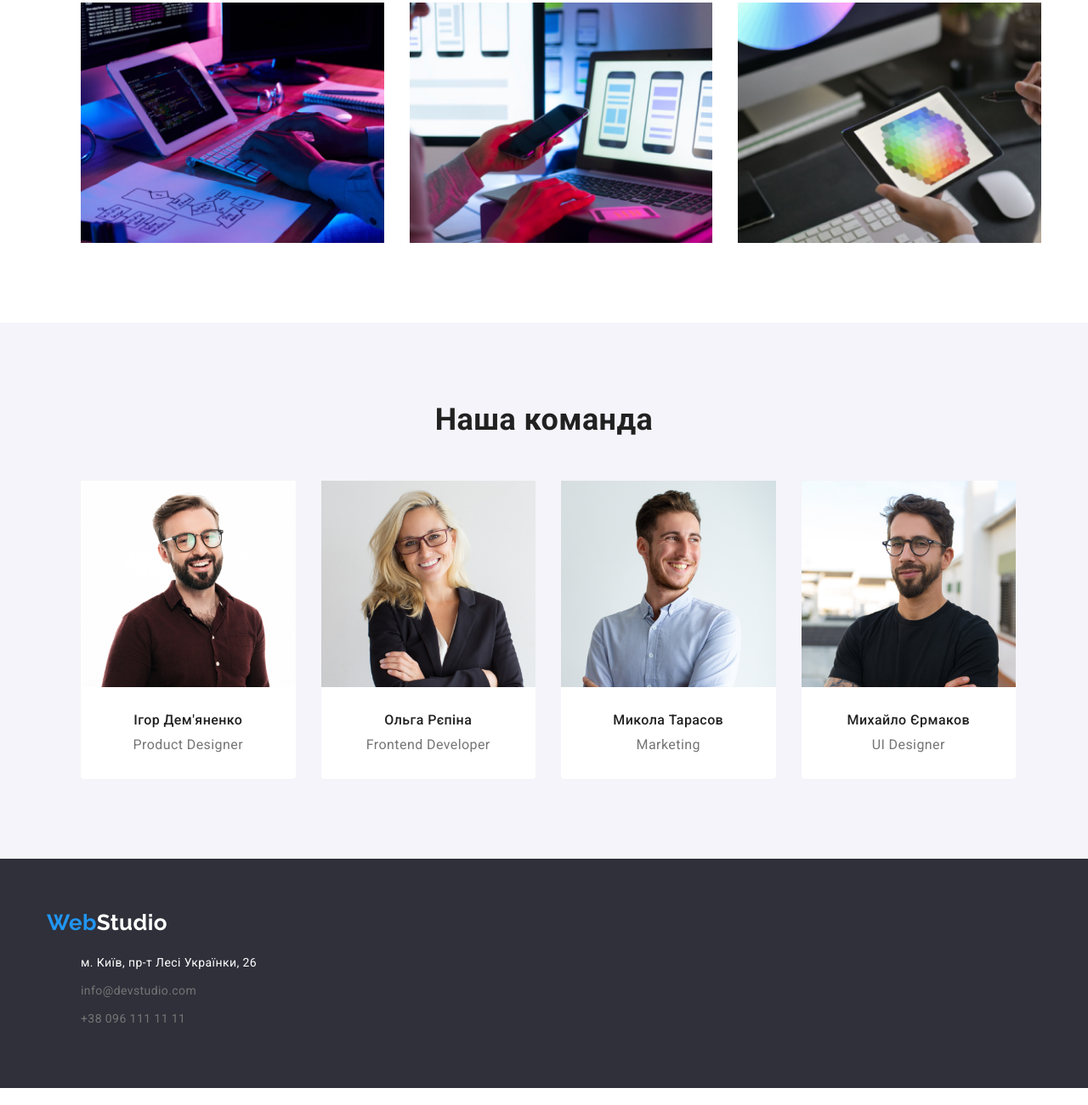
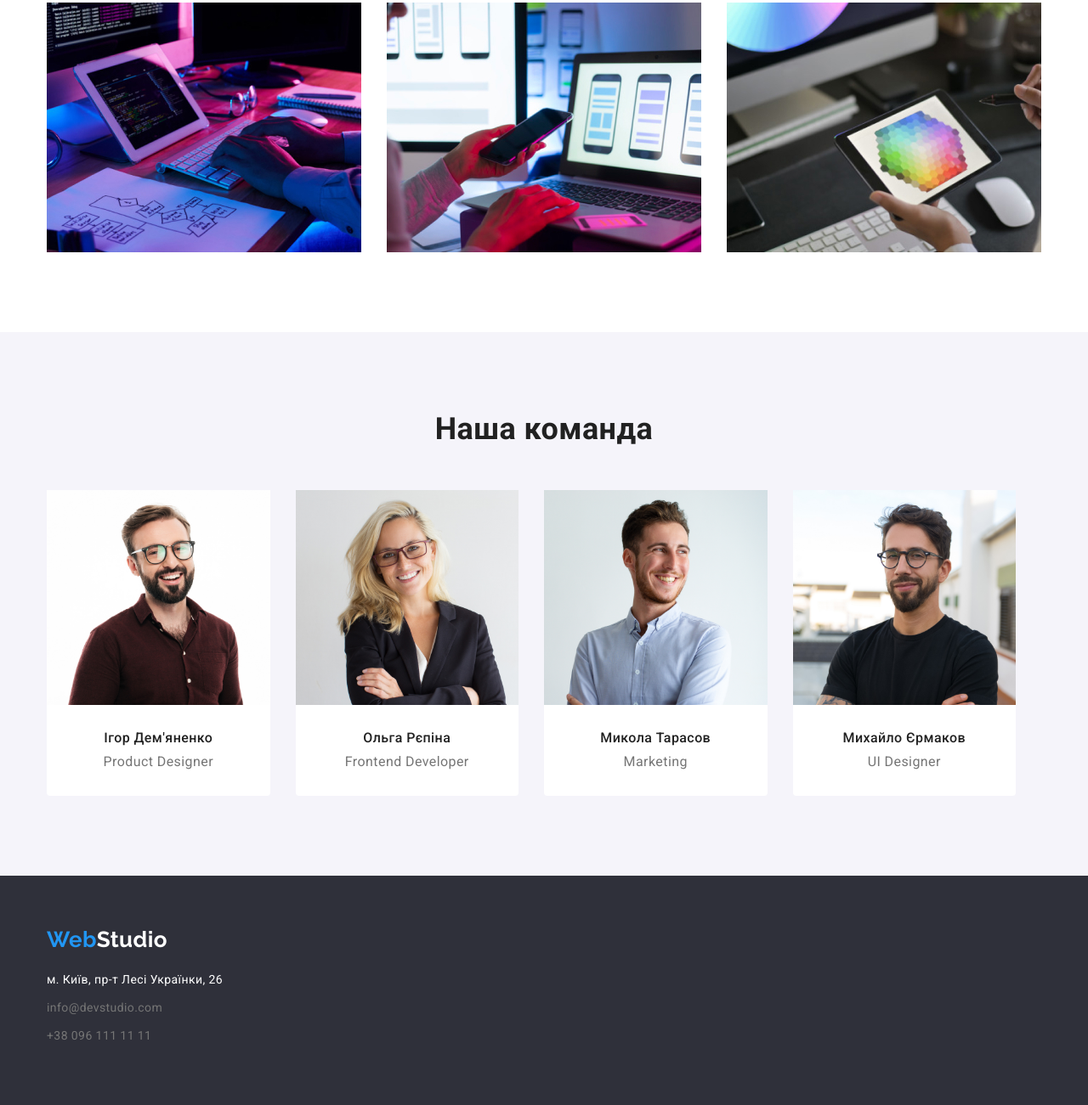
Before and after one commit to GoncharenkoDenis/goit-markup-hw-03, a plain HTML site: page index.html in a window 1280 px wide. Shown: the part 1154-2455 px from the top of the page at 85% size. Drawn offline with nearby package versions, Linux system fonts and the light colour scheme.

Commit message:
Update styles.css

```diff
--- a/css/styles.css
+++ b/css/styles.css
@@ -17,6 +17,7 @@
     --second-bg-color:#F5F4FA;
 }
 ul{
+    padding: 0;
     margin-left: auto;
     margin-top: 0;
     margin-bottom: 0;
@@ -123,9 +124,6 @@ letter-spacing: 0.02em;
 .site-nav .link.current{
     color: var(--accent-color);
 }
-/* .contact{
-    justify-content: flex-end;
-} */
 .contact .contact-list {
     text-decoration: none;
     font-weight: 500;
@@ -133,6 +131,7 @@ line-height: 1.1;
 letter-spacing: 0.02em;
 }
 .contact{
+    margin-left: auto;
     display: flex;
     list-style: none;
 }
@@ -174,6 +173,10 @@ letter-spacing: 0.02em;
 }
 .hero-button{
     background-color:var(--accent-color);
+}
+/* Чим ми займаємося */
+.job{
+    padding-top: 0;
 }
 /* Section */
 .team{
@@ -319,7 +322,9 @@ line-height: 1.19;
 margin-bottom: 9px;
 list-style: none;
 }
-
+.adres-list{
+    padding: 0%;
+}
 /* button */
 .button{
     color: var(--title-text-color);
```
